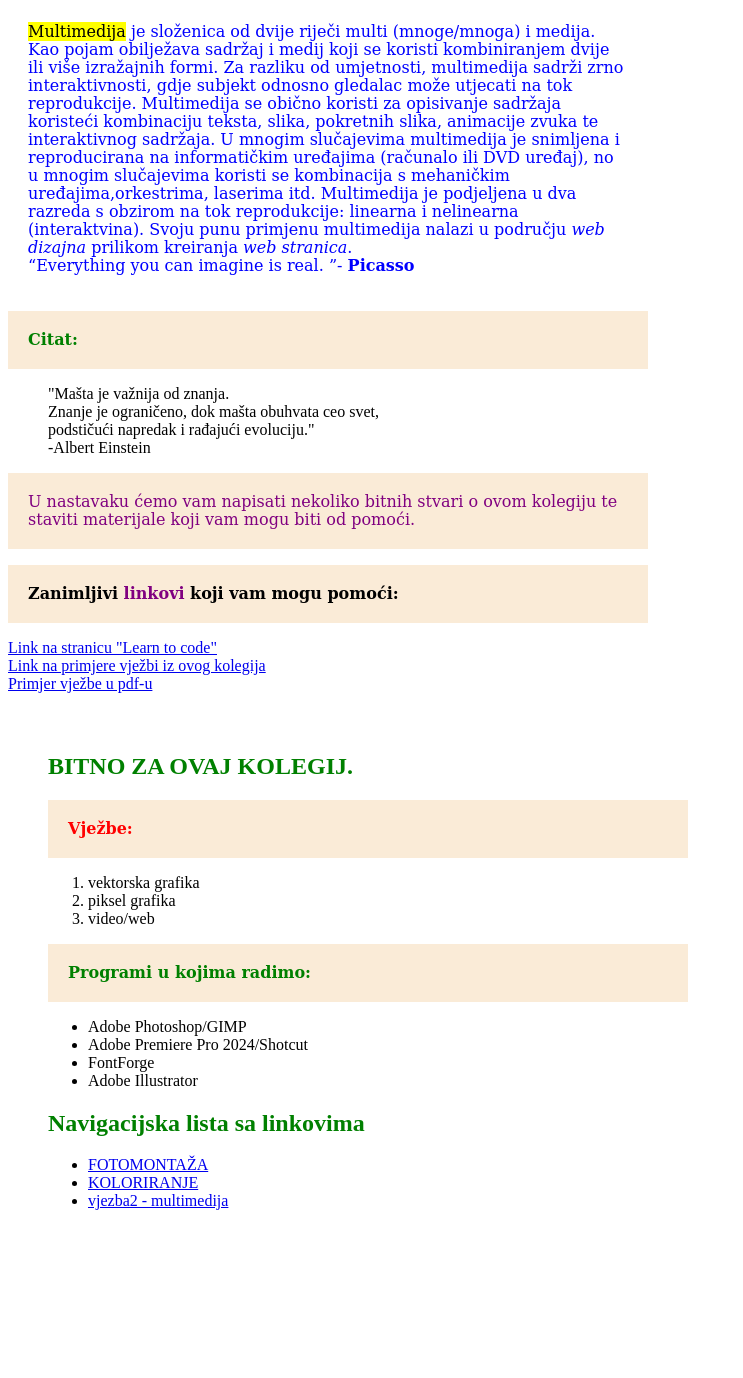
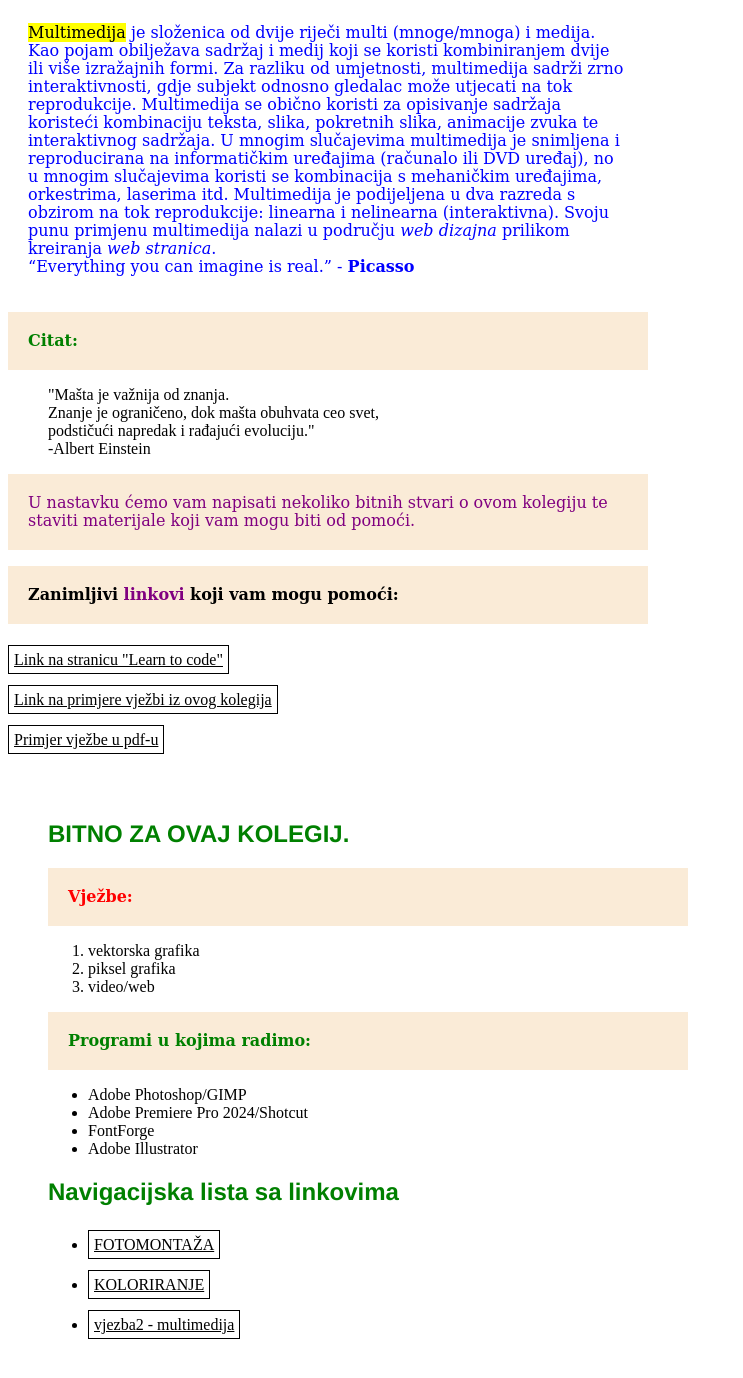
Before and after one commit to NinaPerisa/NPerisa, a plain HTML site: page index.html in a window 1280 px wide. Shown: the part 124-1502 px from the top of the page, without its empty margins (0-743 px from the left). Before the commit the page ends 1390 px from the top, so only its background shows below. Drawn offline with Linux system fonts and the light colour scheme.

Commit message:
Add files via upload

```diff
--- a/index.html
+++ b/index.html
@@ -7,13 +7,13 @@
 <body class="pozadina">
     <h1>Digitalni multimedij 1</h1>
     <h2>Nikolina Periša</h2>
-    <p class="paragraf_2"; style="color:blue;"><mark>Multimedija</mark> je složenica od dvije riječi multi (mnoge/mnoga) i medija. Kao pojam obilježava sadržaj i medij koji se koristi kombiniranjem dvije ili više izražajnih formi.
+    <p class="paragraf_2" style="color:blue;"><mark>Multimedija</mark> je složenica od dvije riječi multi (mnoge/mnoga) i medija. Kao pojam obilježava sadržaj i medij koji se koristi kombiniranjem dvije ili više izražajnih formi.
     Za razliku od umjetnosti, multimedija sadrži zrno interaktivnosti, gdje subjekt odnosno gledalac može utjecati na tok reprodukcije. Multimedija se obično koristi za opisivanje sadržaja koristeći kombinaciju teksta,
     slika, pokretnih slika, animacije zvuka te interaktivnog sadržaja. U mnogim slučajevima multimedija je snimljena i reproducirana na informatičkim uređajima (računalo ili DVD uređaj), no u mnogim slučajevima koristi
-se kombinacija s mehaničkim uređajima,orkestrima, laserima itd.
-Multimedija je podjeljena u dva razreda s obzirom na tok reprodukcije: linearna i nelinearna (interaktvina).
+    se kombinacija s mehaničkim uređajima, orkestrima, laserima itd.
+    Multimedija je podijeljena u dva razreda s obzirom na tok reprodukcije: linearna i nelinearna (interaktivna).
     Svoju punu primjenu multimedija nalazi u području <i>web dizajna</i> prilikom kreiranja <i>web stranica</i>. <br/>
-<q>Everything you can imagine is real. </q>- <b>Picasso</b>
+    <q>Everything you can imagine is real.</q> - <b>Picasso</b>
     </p>
     <p style="color:green;"><b>Citat:</b></p>
     <blockquote>
@@ -22,9 +22,9 @@ Multimedija je podjeljena u dva razreda s obzirom na tok reprodukcije: linearna
           podstičući napredak i rađajući evoluciju."  <br/>
            -Albert Einstein <br/>
     </blockquote>
-<p style="color:purple;"> U nastavaku ćemo vam napisati nekoliko bitnih stvari o ovom kolegiju te staviti materijale koji vam mogu biti od pomoći.</p>
-<p style="color:black;"><b>Zanimljivi <span style="color: purple;"> linkovi</span> koji vam mogu pomoći:</b> </p>
-<a href="https://www.w3schools.com/"> Link na stranicu "Learn to code"</a><br/>
+    <p style="color:purple;"> U nastavku ćemo vam napisati nekoliko bitnih stvari o ovom kolegiju te staviti materijale koji vam mogu biti od pomoći.</p>
+    <p style="color:black;"><b>Zanimljivi <span style="color: purple;">linkovi</span> koji vam mogu pomoći:</b> </p>
+    <a href="https://www.w3schools.com/">Link na stranicu "Learn to code"</a><br/>
     <a href="vjezba1.html">Link na primjere vježbi iz ovog kolegija</a><br/>
     <a href="dokumenti/ninaperisa.pdf">Primjer vježbe u pdf-u</a>
     <div class="novi_blok">
@@ -45,11 +45,11 @@ Multimedija je podjeljena u dva razreda s obzirom na tok reprodukcije: linearna
         <h2>Navigacijska lista sa linkovima</h2>
         <nav>
             <ul>
-  <li><a href=https://www.youtube.com/watch?v=lHLlc6yhlOw&t=1s>FOTOMONTAŽA</a></li>
-  <li><a href=https://www.youtube.com/watch?v=s-XcN7zvMy4&t=776s>KOLORIRANJE</a></li>
-  <li><a href="vjezba2.html"">vjezba2 - multimedija</a></li>
+                <li><a href="https://www.youtube.com/watch?v=lHLlc6yhlOw&t=1s">FOTOMONTAŽA</a></li>
+                <li><a href="https://www.youtube.com/watch?v=s-XcN7zvMy4&t=776s">KOLORIRANJE</a></li>
+                <li><a href="vjezba2.html">vjezba2 - multimedija</a></li>
             </ul>
         </nav>
     </div>
+</body>
 </html>
-</DOCTYPE>
--- a/still.css
+++ b/still.css
@@ -1,42 +1,53 @@
 p {
     color: green;
-	font-family: Constantia, "Lucida Bright", "DejaVu Serif", Georgia, "serif";
+    font-family: Constantia, "Lucida Bright", "DejaVu Serif", Georgia, serif;
     font-size: 16px;
     line-height: 18px;
     width: 600px;
     background-color: antiquewhite;
     padding: 20px;
 }
- .paragraf_2{color: darkcyan; background-color: rgb(255, 255, 255, 0.5)}
- .novi_blok{
-	 background-color: rgb(255, 255, 255, 0.5);
+
+.paragraf_2 {
+    color: darkcyan;
+    background-color: rgba(255, 255, 255, 0.5);
+}
+
+.novi_blok {
+    background-color: rgba(255, 255, 255, 0.5);
     padding: 20px;
     margin: 20px;
+}
 
- }
 h1, h2 {
-	font-family, "Helvetica Neue", Helvetica, Arial, "Sans-serif"
-	color: green;
+    font-family: "Helvetica Neue", Helvetica, Arial, sans-serif;
     color: green;
 }
 
-span {color: rgb(255, 0, 255);}
+span {
+    color: rgb(255, 0, 255);
+}
+
 .pozadina {
     background-image: url("slike/nikolina6.jpg");
 }
+
 .drugapozadina {
     background-color: darkgray;
 }
-a: link {
+
+a:link {
     color: black;
     background-color: white;
     padding: 5px;
     line-height: 40px;
-	border: lpx solid #000000;
+    border: 1px solid #000000;
 }
-a:hover{
+
+a:hover {
     background-color: darkgray;
 }
+
 img {
     height: 300px;
 }
```
Also changed, not shown: vjezba1.html (+8 -8 lines), vjezba2.html (+5 -4 lines). Lines whose indentation alone changed are shown as unchanged.
